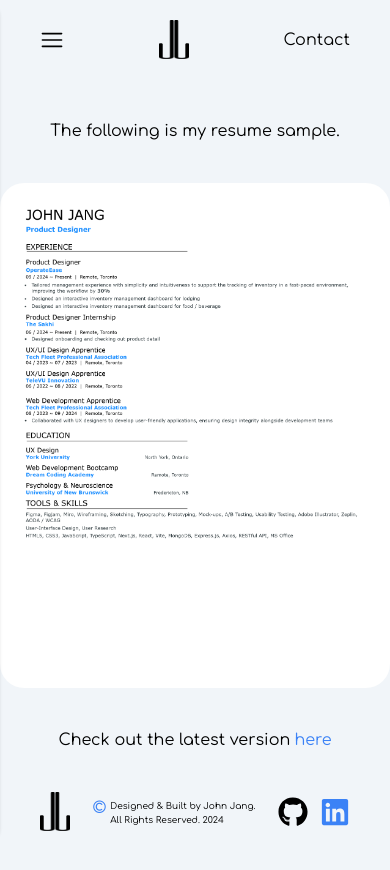
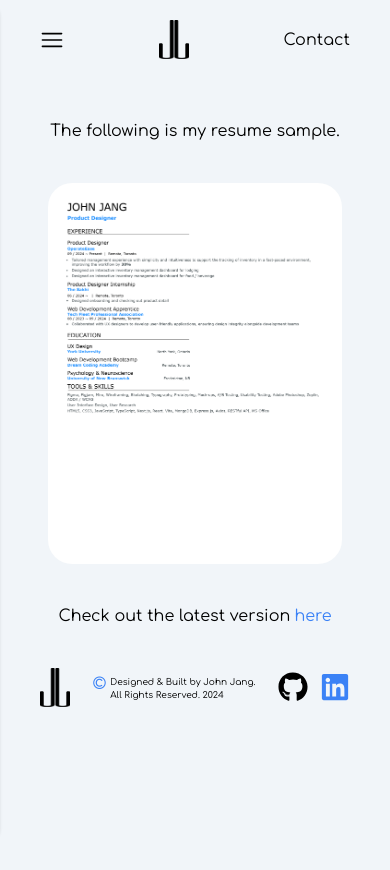
Before and after one commit to johnjang94/portfolio-ver-3, a React (Vite) app: page /resume in a window 390 px wide. After the commit the page ends 844 px from the top, so only its background shows below. Built offline with nearby package versions, Linux system fonts and the light colour scheme.

Commit message:
resized the resume for the mobile use

```diff
--- a/src/pages/resume/resume.jsx
+++ b/src/pages/resume/resume.jsx
@@ -6,7 +6,7 @@
       <p className="text-center mt-10 md:text-2xl">
         The following is my resume sample.
       </p>
-      <div className="my-10">
+      <div className="my-10 mx-12 md:mx-0">
         <img
           src="/product_designer.png"
           alt="Resume"
```
Also changed, not shown: public/product_designer.png.
